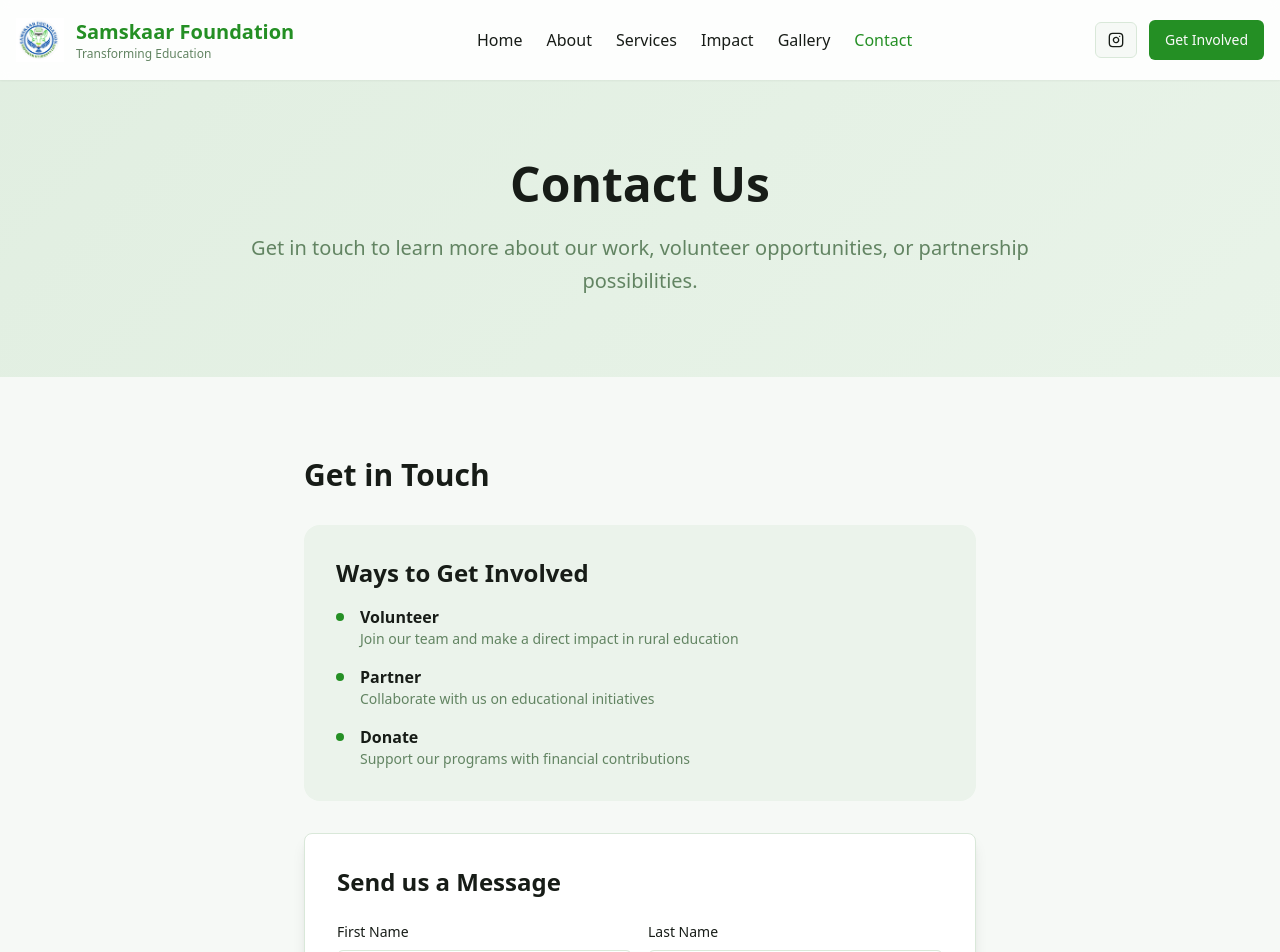
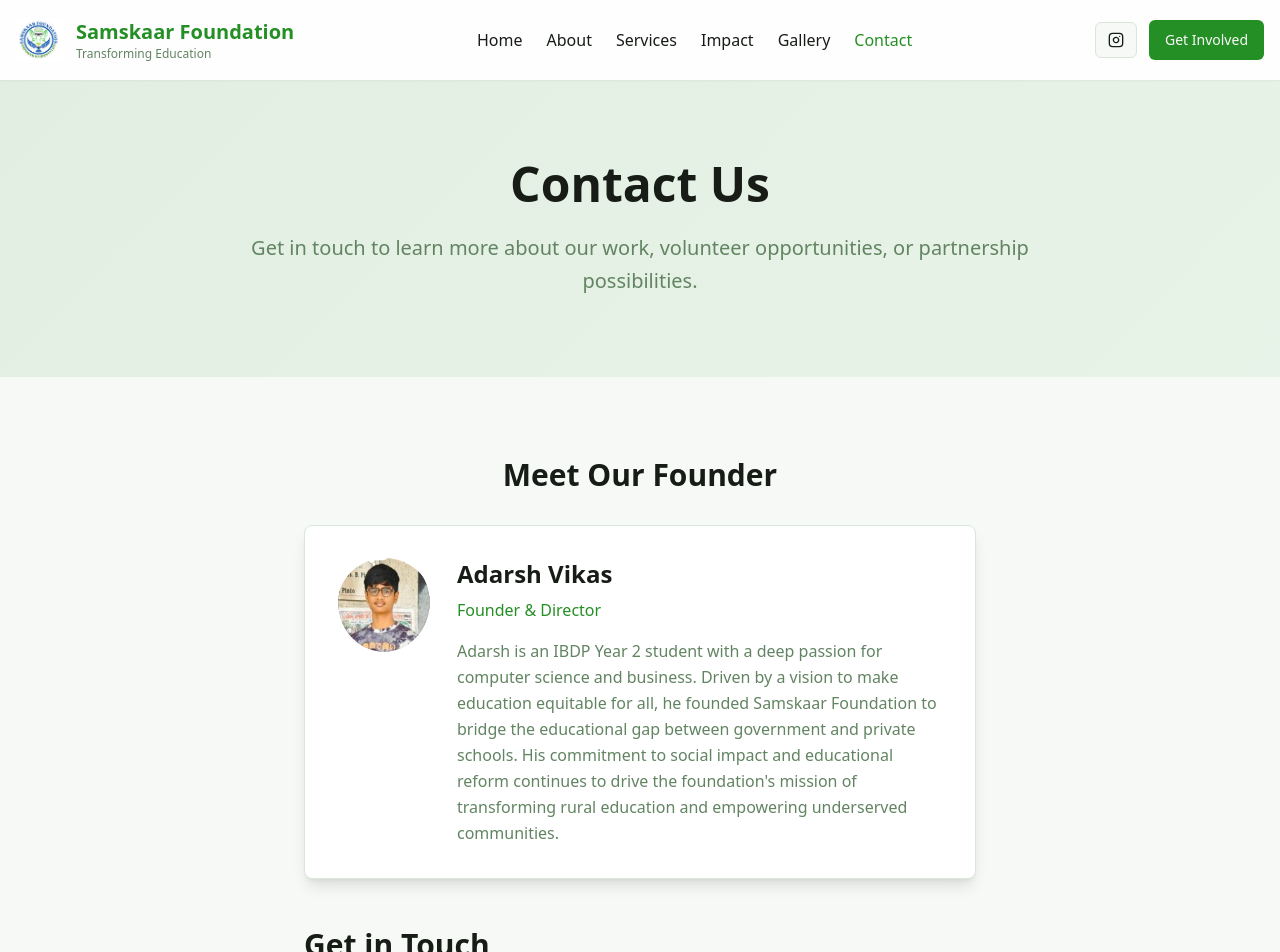
Before and after one commit to Adarsh380/samskaar-green-template-web, a React (Vite) app: page /contact in a window 1280 px wide. Shown: the top 952 px of the page. Built offline with nearby package versions, Linux system fonts and the light colour scheme.

Commit message:
Update Contact Us page
Added founder information and image to the contact page.

```diff
--- a/src/pages/Contact.tsx
+++ b/src/pages/Contact.tsx
@@ -3,6 +3,7 @@ import Header from "@/components/Header";
 import Footer from "@/components/Footer";
 import { Card, CardContent } from "@/components/ui/card";
 import { Button } from "@/components/ui/button";
+import { Avatar, AvatarImage, AvatarFallback } from "@/components/ui/avatar";
 import { Send } from "lucide-react";
 
 const Contact = () => {
@@ -26,6 +27,38 @@ const Contact = () => {
       <section className="py-20">
         <div className="container mx-auto px-4">
           <div className="max-w-2xl mx-auto">
+
+            {/* Founder Section */}
+            <div className="mb-12">
+              <h2 className="text-3xl font-bold text-foreground mb-8 text-center">Meet Our Founder</h2>
+
+              <Card className="bg-white shadow-lg">
+                <CardContent className="p-8">
+                  <div className="flex flex-col md:flex-row items-center md:items-start gap-6">
+                    <Avatar className="w-24 h-24 flex-shrink-0">
+                      <AvatarImage
+                        src="/lovable-uploads/27eda1c2-615d-4e44-82ac-d78f063f1a1e.png"
+                        alt="Adarsh Vikas"
+                      />
+                      <AvatarFallback>AV</AvatarFallback>
+                    </Avatar>
+
+                    <div className="text-center md:text-left">
+                      <h3 className="text-2xl font-bold text-foreground mb-2">Adarsh Vikas</h3>
+                      <p className="text-primary font-medium mb-4">Founder & Director</p>
+                      <p className="text-muted-foreground leading-relaxed">
+                        Adarsh is an IBDP Year 2 student with a deep passion for computer science and business.
+                        Driven by a vision to make education equitable for all, he founded Samskaar Foundation
+                        to bridge the educational gap between government and private schools. His commitment to
+                        social impact and educational reform continues to drive the foundation's mission of
+                        transforming rural education and empowering underserved communities.
+                      </p>
+                    </div>
+                  </div>
+                </CardContent>
+              </Card>
+            </div>
+
             <div className="mb-8">
               <h2 className="text-3xl font-bold text-foreground mb-8">Get in Touch</h2>
 
```
Also changed, not shown: public/lovable-uploads/27eda1c2-615d-4e44-82ac-d78f063f1a1e.png (added).
